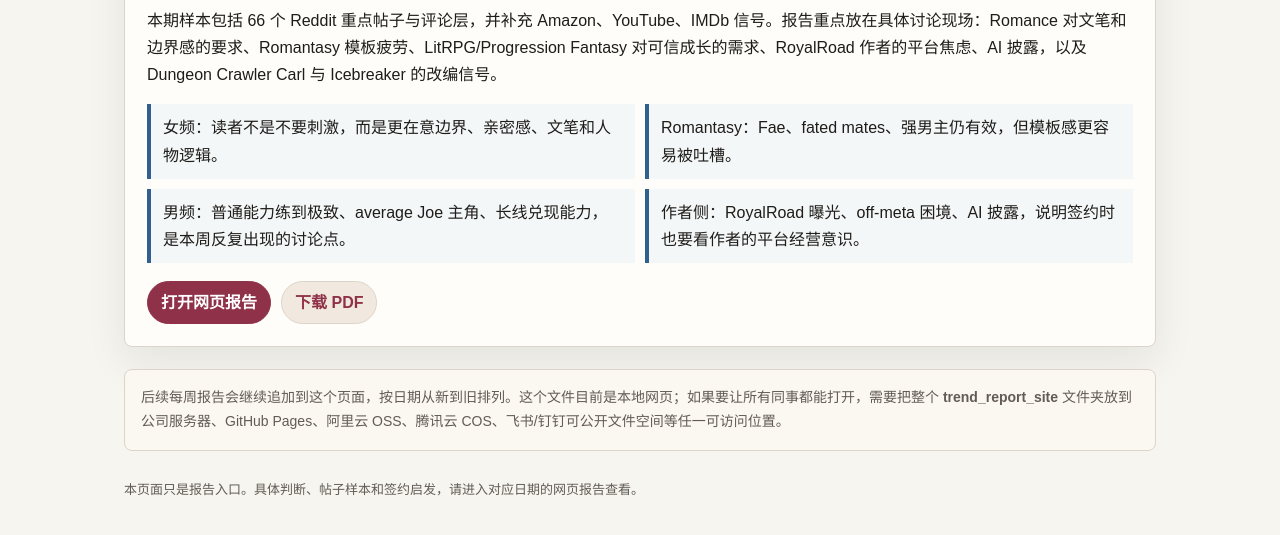
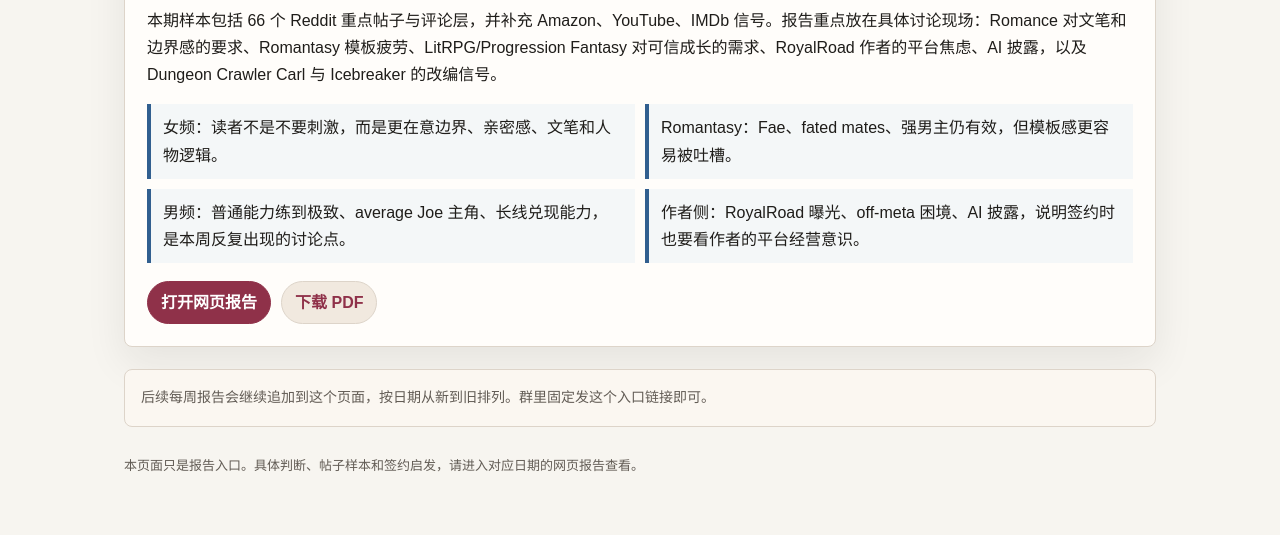
Before and after one commit to novelsnack/overseas-content-radar, a plain HTML site: page index.html in a window 1280 px wide. Shown: the part 353-888 px from the top of the page. Drawn offline with Linux system fonts and the light colour scheme.

Commit message:
Clean up public site note

```diff
--- a/index.html
+++ b/index.html
@@ -234,7 +234,7 @@
   </section>
 
   <section class="note">
-    后续每周报告会继续追加到这个页面，按日期从新到旧排列。这个文件目前是本地网页；如果要让所有同事都能打开，需要把整个 <strong>trend_report_site</strong> 文件夹放到公司服务器、GitHub Pages、阿里云 OSS、腾讯云 COS、飞书/钉钉可公开文件空间等任一可访问位置。
+    后续每周报告会继续追加到这个页面，按日期从新到旧排列。群里固定发这个入口链接即可。
   </section>
 
   <footer>
```
